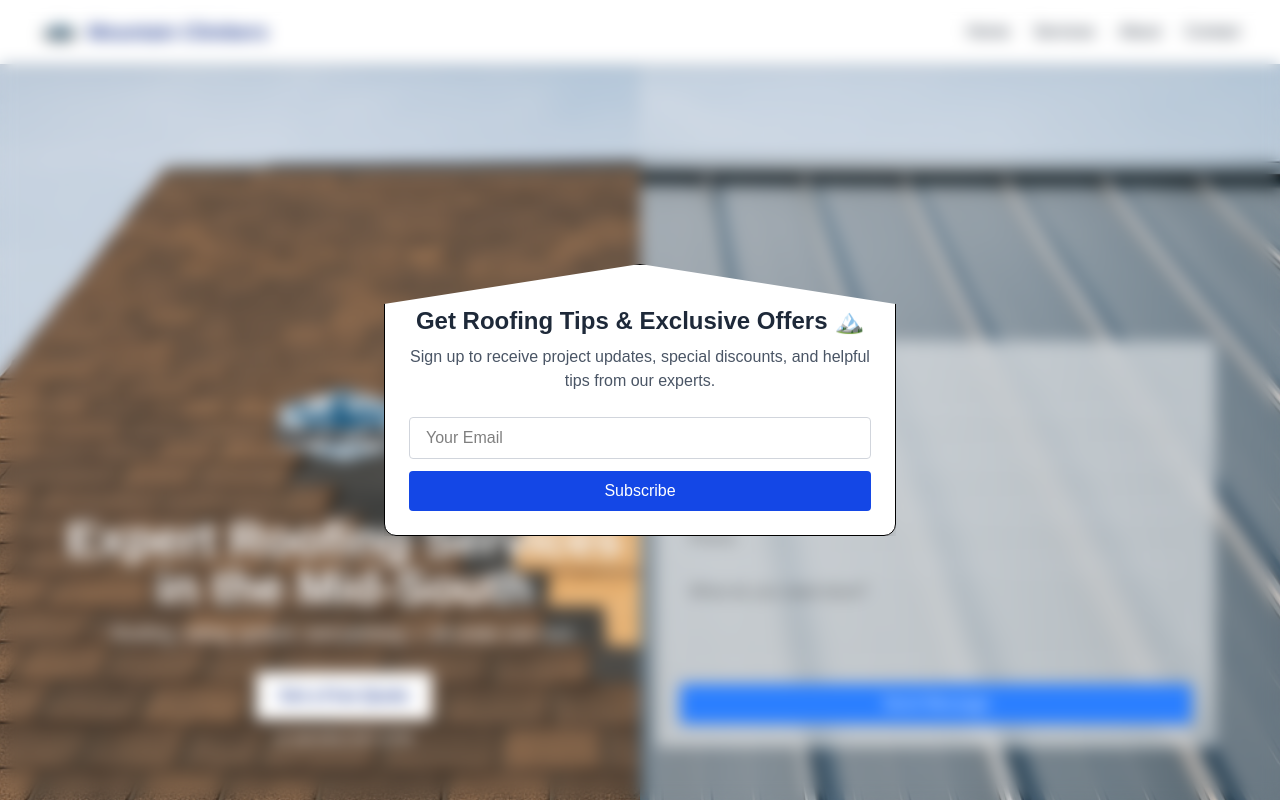
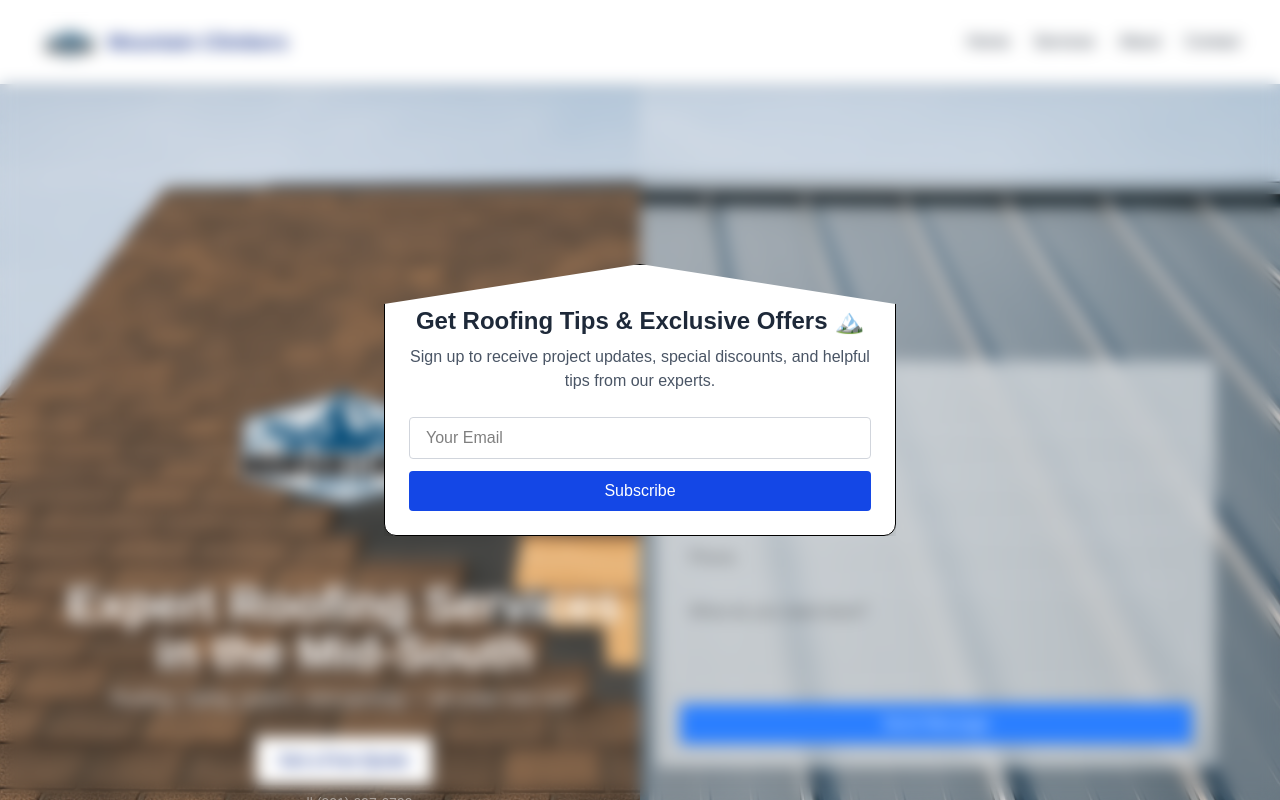
Before and after one commit to KVBautista-cs/roofing-website, a Next.js app: page / in a window 1280 px wide. Shown: the top 800 px of the page. Built offline with nearby package versions, Linux system fonts and the light colour scheme.

Commit message:
Increase logo sizes in header and hero

```diff
--- a/src/components/Header.tsx
+++ b/src/components/Header.tsx
@@ -12,7 +12,7 @@ export default function Header() {
       <div className="w-full px-6 md:px-10 py-3 flex items-center justify-between">
         {/* Logo */}
         <Link href="/" className="flex items-center space-x-2">
-          <Image src="/assets/logo.jpeg" alt="Logo" width={40} height={40} className="rounded-full" />
+          <Image src="/assets/logo.jpeg" alt="Logo" width={60} height={60} className="rounded-full" />
           <span className="font-bold text-xl text-blue-900">Mountain Climbers</span>
         </Link>
 
--- a/src/components/ParallaxSection.tsx
+++ b/src/components/ParallaxSection.tsx
@@ -33,8 +33,8 @@ export default function ParallaxSection() {
         <Image
           src="/assets/logo.jpeg"
           alt="Mountain Climbers Logo"
-          width={160}
-          height={160}
+          width={250}
+          height={250}
           className="mb-4 mx-auto"
         />
         <h1 className="text-3xl md:text-5xl font-bold drop-shadow-lg">
```
